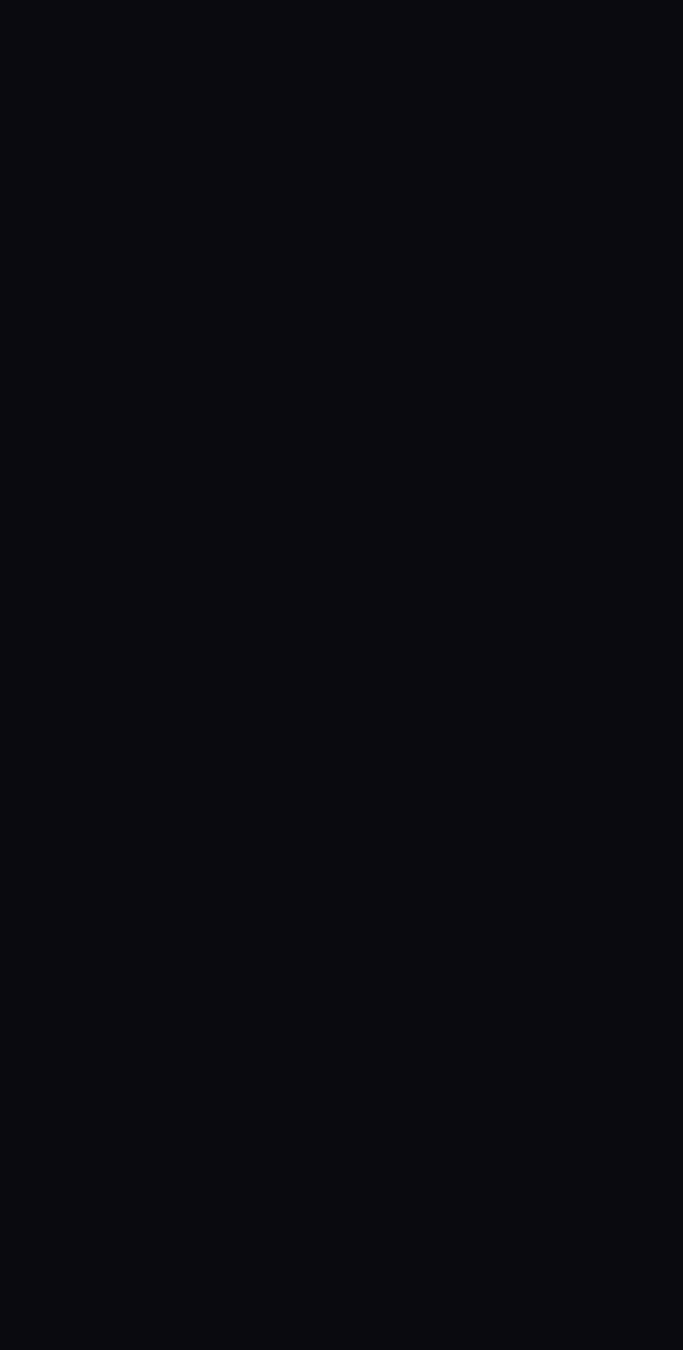
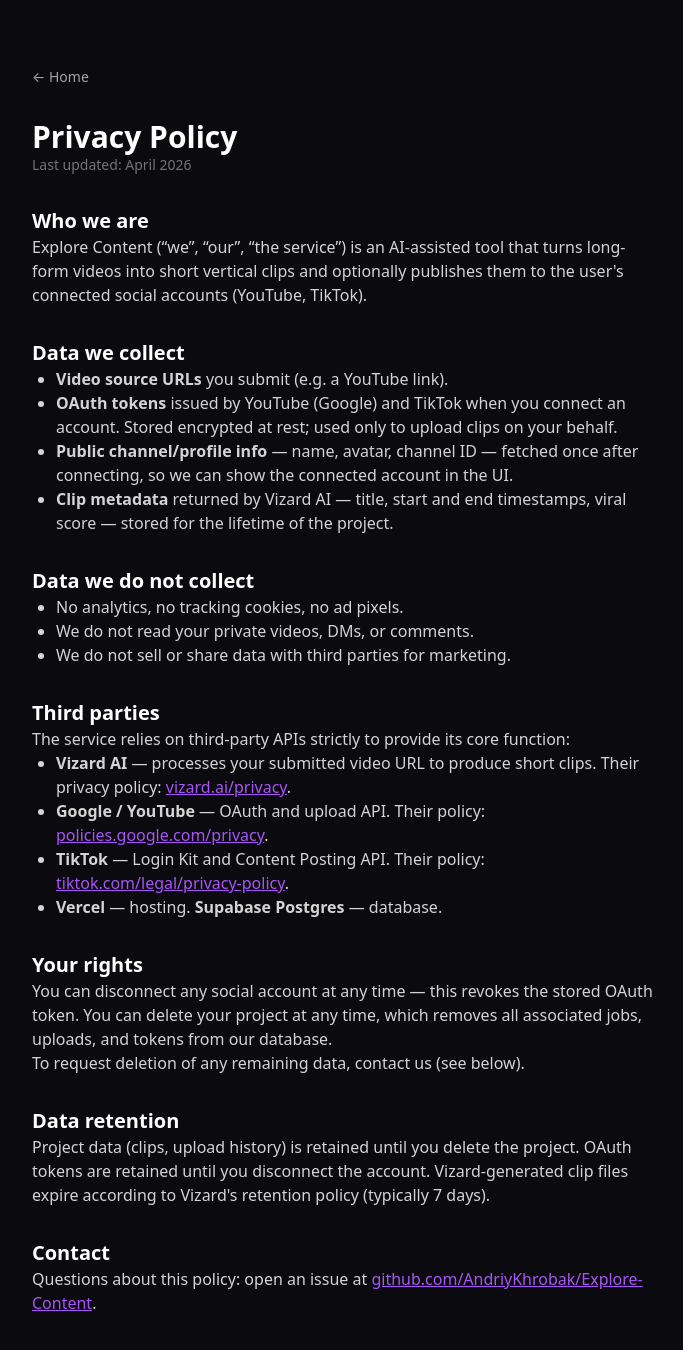
Before and after one commit to AndriyKhrobak/Explore-Content, a Nuxt app: page /privacy in a window 1280 px wide. Before the commit this address had no page. Shown: the top 1350 px of the page, without its empty margins (296-979 px from the left). Before the commit the page ends 800 px from the top, so only its background shows below. Built offline with nearby package versions, Linux system fonts and the light colour scheme.

Commit message:
Add Privacy Policy and Terms of Service pages
Required by TikTok Developer Portal before OAuth credentials can be
used (even in sandbox). Covers: data collected (OAuth tokens, video
metadata), third-party APIs (Vizard, Google/YouTube, TikTok), user
rights (disconnect, delete), retention.

```diff
--- /dev/null
+++ b/pages/privacy.vue
@@ -0,0 +1,105 @@
+<script setup lang="ts">
+useHead({ title: 'Privacy Policy — Explore Content' });
+</script>
+
+<template>
+  <main class="relative min-h-screen bg-bg-base">
+    <div class="relative mx-auto max-w-2xl px-6 py-16">
+      <NuxtLink to="/" class="mb-8 inline-block text-sm text-neutral-400 hover:text-white">
+        ← Home
+      </NuxtLink>
+
+      <article class="prose prose-invert prose-neutral max-w-none text-neutral-300">
+        <h1 class="text-3xl font-bold text-white">Privacy Policy</h1>
+        <p class="text-sm text-neutral-500">Last updated: April 2026</p>
+
+        <h2 class="mt-8 text-xl font-semibold text-white">Who we are</h2>
+        <p>
+          Explore Content (“we”, “our”, “the service”) is an AI-assisted tool
+          that turns long-form videos into short vertical clips and optionally
+          publishes them to the user's connected social accounts (YouTube,
+          TikTok).
+        </p>
+
+        <h2 class="mt-8 text-xl font-semibold text-white">Data we collect</h2>
+        <ul class="list-disc pl-6">
+          <li>
+            <strong>Video source URLs</strong> you submit (e.g. a YouTube link).
+          </li>
+          <li>
+            <strong>OAuth tokens</strong> issued by YouTube (Google) and TikTok
+            when you connect an account. Stored encrypted at rest; used only to
+            upload clips on your behalf.
+          </li>
+          <li>
+            <strong>Public channel/profile info</strong> — name, avatar, channel
+            ID — fetched once after connecting, so we can show the connected
+            account in the UI.
+          </li>
+          <li>
+            <strong>Clip metadata</strong> returned by Vizard AI — title, start
+            and end timestamps, viral score — stored for the lifetime of the
+            project.
+          </li>
+        </ul>
+
+        <h2 class="mt-8 text-xl font-semibold text-white">Data we do not collect</h2>
+        <ul class="list-disc pl-6">
+          <li>No analytics, no tracking cookies, no ad pixels.</li>
+          <li>We do not read your private videos, DMs, or comments.</li>
+          <li>We do not sell or share data with third parties for marketing.</li>
+        </ul>
+
+        <h2 class="mt-8 text-xl font-semibold text-white">Third parties</h2>
+        <p>
+          The service relies on third-party APIs strictly to provide its core
+          function:
+        </p>
+        <ul class="list-disc pl-6">
+          <li>
+            <strong>Vizard AI</strong> — processes your submitted video URL to
+            produce short clips. Their privacy policy:
+            <a href="https://vizard.ai/privacy" class="text-accent-glow underline">vizard.ai/privacy</a>.
+          </li>
+          <li>
+            <strong>Google / YouTube</strong> — OAuth and upload API. Their
+            policy:
+            <a href="https://policies.google.com/privacy" class="text-accent-glow underline">policies.google.com/privacy</a>.
+          </li>
+          <li>
+            <strong>TikTok</strong> — Login Kit and Content Posting API. Their
+            policy:
+            <a href="https://www.tiktok.com/legal/privacy-policy" class="text-accent-glow underline">tiktok.com/legal/privacy-policy</a>.
+          </li>
+          <li>
+            <strong>Vercel</strong> — hosting. <strong>Supabase Postgres</strong> — database.
+          </li>
+        </ul>
+
+        <h2 class="mt-8 text-xl font-semibold text-white">Your rights</h2>
+        <p>
+          You can disconnect any social account at any time — this revokes the
+          stored OAuth token. You can delete your project at any time, which
+          removes all associated jobs, uploads, and tokens from our database.
+        </p>
+        <p>
+          To request deletion of any remaining data, contact us (see below).
+        </p>
+
+        <h2 class="mt-8 text-xl font-semibold text-white">Data retention</h2>
+        <p>
+          Project data (clips, upload history) is retained until you delete the
+          project. OAuth tokens are retained until you disconnect the account.
+          Vizard-generated clip files expire according to Vizard's retention
+          policy (typically 7 days).
+        </p>
+
+        <h2 class="mt-8 text-xl font-semibold text-white">Contact</h2>
+        <p>
+          Questions about this policy: open an issue at
+          <a href="https://github.com/AndriyKhrobak/Explore-Content" class="text-accent-glow underline">github.com/AndriyKhrobak/Explore-Content</a>.
+        </p>
+      </article>
+    </div>
+  </main>
+</template>
--- /dev/null
+++ b/pages/terms.vue
@@ -0,0 +1,77 @@
+<script setup lang="ts">
+useHead({ title: 'Terms of Service — Explore Content' });
+</script>
+
+<template>
+  <main class="relative min-h-screen bg-bg-base">
+    <div class="relative mx-auto max-w-2xl px-6 py-16">
+      <NuxtLink to="/" class="mb-8 inline-block text-sm text-neutral-400 hover:text-white">
+        ← Home
+      </NuxtLink>
+
+      <article class="prose prose-invert prose-neutral max-w-none text-neutral-300">
+        <h1 class="text-3xl font-bold text-white">Terms of Service</h1>
+        <p class="text-sm text-neutral-500">Last updated: April 2026</p>
+
+        <h2 class="mt-8 text-xl font-semibold text-white">What the service does</h2>
+        <p>
+          Explore Content (“the service”) takes a long-form video URL you
+          provide, sends it to Vizard AI to generate short vertical clips, and
+          — if you choose — uploads the resulting clips to your connected
+          YouTube and/or TikTok account.
+        </p>
+
+        <h2 class="mt-8 text-xl font-semibold text-white">Your responsibilities</h2>
+        <ul class="list-disc pl-6">
+          <li>
+            You may only submit videos that you own or have permission to
+            process. Do not submit content that infringes copyright, violates
+            platform rules, or is illegal.
+          </li>
+          <li>
+            You are responsible for what gets published under your social
+            accounts via the service. You can review clips before uploading.
+          </li>
+          <li>
+            You must comply with the terms of any third-party platform you
+            connect (YouTube Terms of Service, TikTok Community Guidelines).
+          </li>
+        </ul>
+
+        <h2 class="mt-8 text-xl font-semibold text-white">Account connection</h2>
+        <p>
+          Connecting a social account grants the service permission to act on
+          your behalf for the sole purpose of uploading clips you've selected.
+          You can disconnect at any time to revoke these permissions.
+        </p>
+
+        <h2 class="mt-8 text-xl font-semibold text-white">Availability</h2>
+        <p>
+          The service is provided as-is, without warranty of any kind. We may
+          throttle, suspend, or terminate access at any time, especially if
+          third-party APIs we depend on (Vizard, YouTube, TikTok) change their
+          terms or rate limits.
+        </p>
+
+        <h2 class="mt-8 text-xl font-semibold text-white">Limitation of liability</h2>
+        <p>
+          We are not liable for lost uploads, takedowns, strikes on your
+          social accounts, clip quality, or any indirect or consequential
+          damages resulting from use of the service.
+        </p>
+
+        <h2 class="mt-8 text-xl font-semibold text-white">Changes</h2>
+        <p>
+          These terms may be updated. The “Last updated” date at the top
+          reflects the most recent revision.
+        </p>
+
+        <h2 class="mt-8 text-xl font-semibold text-white">Contact</h2>
+        <p>
+          Questions: open an issue at
+          <a href="https://github.com/AndriyKhrobak/Explore-Content" class="text-accent-glow underline">github.com/AndriyKhrobak/Explore-Content</a>.
+        </p>
+      </article>
+    </div>
+  </main>
+</template>
```
